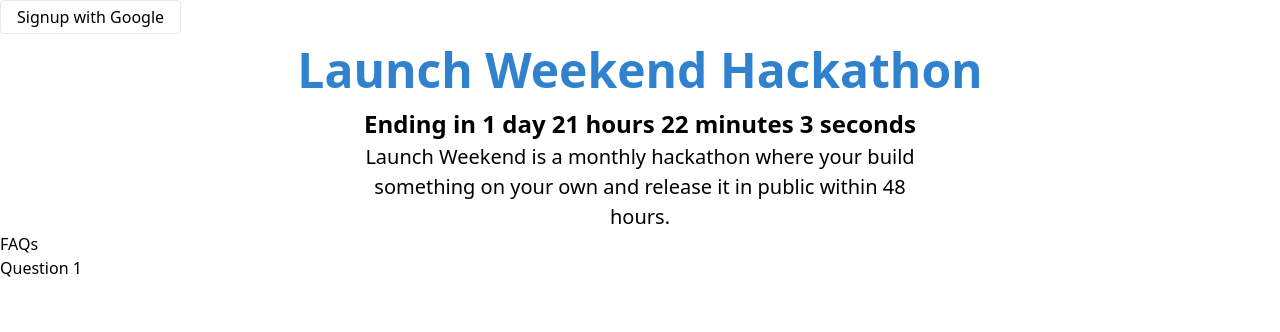
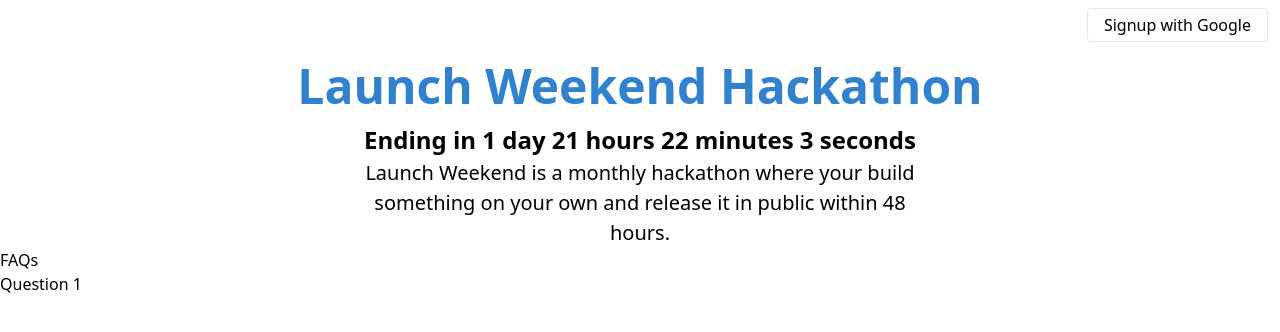
Before and after one commit to HelloKashif/launchweekend, a Next.js app: page / in a window 1280 px wide. Shown: the top 332 px of the page. Built offline with nearby package versions, Linux system fonts and the light colour scheme; no server answers; what @tailwindcss/ui would draw is missing.

Commit message:
cleanup headers

```diff
--- a/components/header.js
+++ b/components/header.js
@@ -41,14 +41,15 @@ export default (props) => {
       });
   };
   return (
-    <div>
+    <header className="w-full px-3 py-2">
+      <div className="flex items-center justify-end">
         {user ? (
-        <div>
-          <h4>{user.displayName}</h4>
+          <div className="flex justify-end items-center">
+            <h4 className="px-3 ">{user.displayName}</h4>
 
             <button
               onClick={handleLogout}
-            className="border rounded px-4 py-2 leading-none font-medium"
+              className="border rounded-md px-4 py-2 leading-none font-medium"
             >
               Logout
             </button>
@@ -63,5 +64,6 @@ export default (props) => {
           </div>
         )}
       </div>
+    </header>
   );
 };
```
Also changed, not shown: TODOS.txt. Lines whose indentation alone changed are shown as unchanged.
